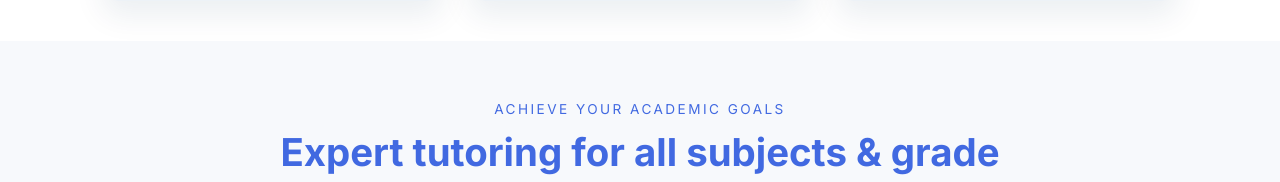
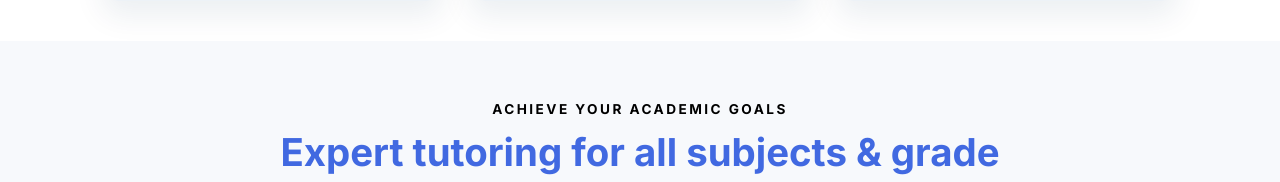
Before and after one commit to dennisyd/tlq-frontend, a React (Vite) app: page / in a window 1280 px wide. Shown: the part 1302-1484 px from the top of the page. Built offline with nearby package versions, Linux system fonts and the light colour scheme; no server answers; the HTML template or start-up script is replaced by a standard one.

Commit message:
Updated pic and colors

```diff
--- a/src/App.css
+++ b/src/App.css
@@ -230,8 +230,15 @@ section.visible {
   text-transform: uppercase;
   font-size: 0.85rem;
   letter-spacing: 0.18em;
-  color: #4169E1;
+  color: #8fd0ff;
   margin: 0;
+}
+
+.about .eyebrow,
+.tutors .eyebrow,
+.testimonials .eyebrow {
+  color: #000000;
+  font-weight: 700;
 }
 
 .features {
```
Also changed, not shown: src/assets/yancy-dennis.jpg.
